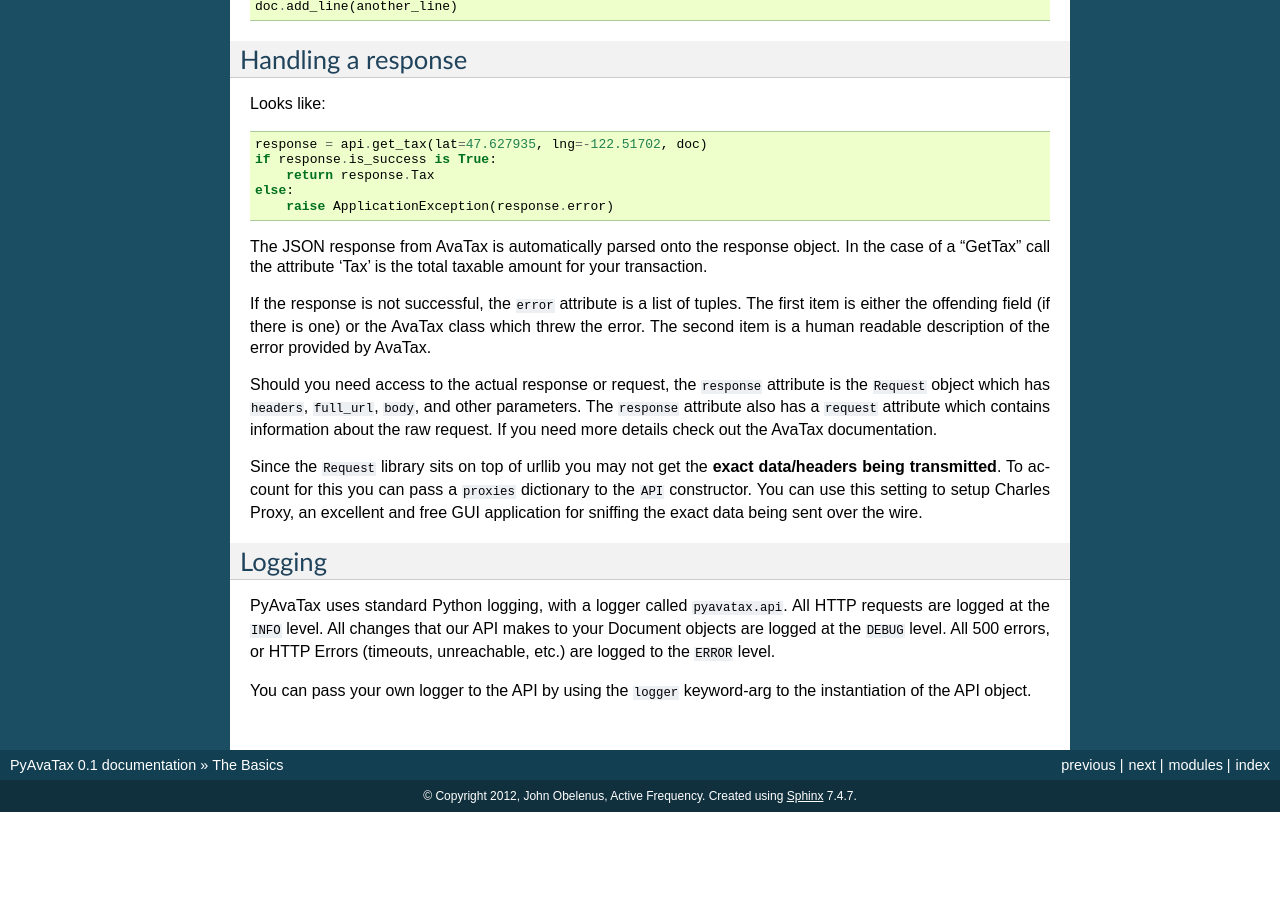
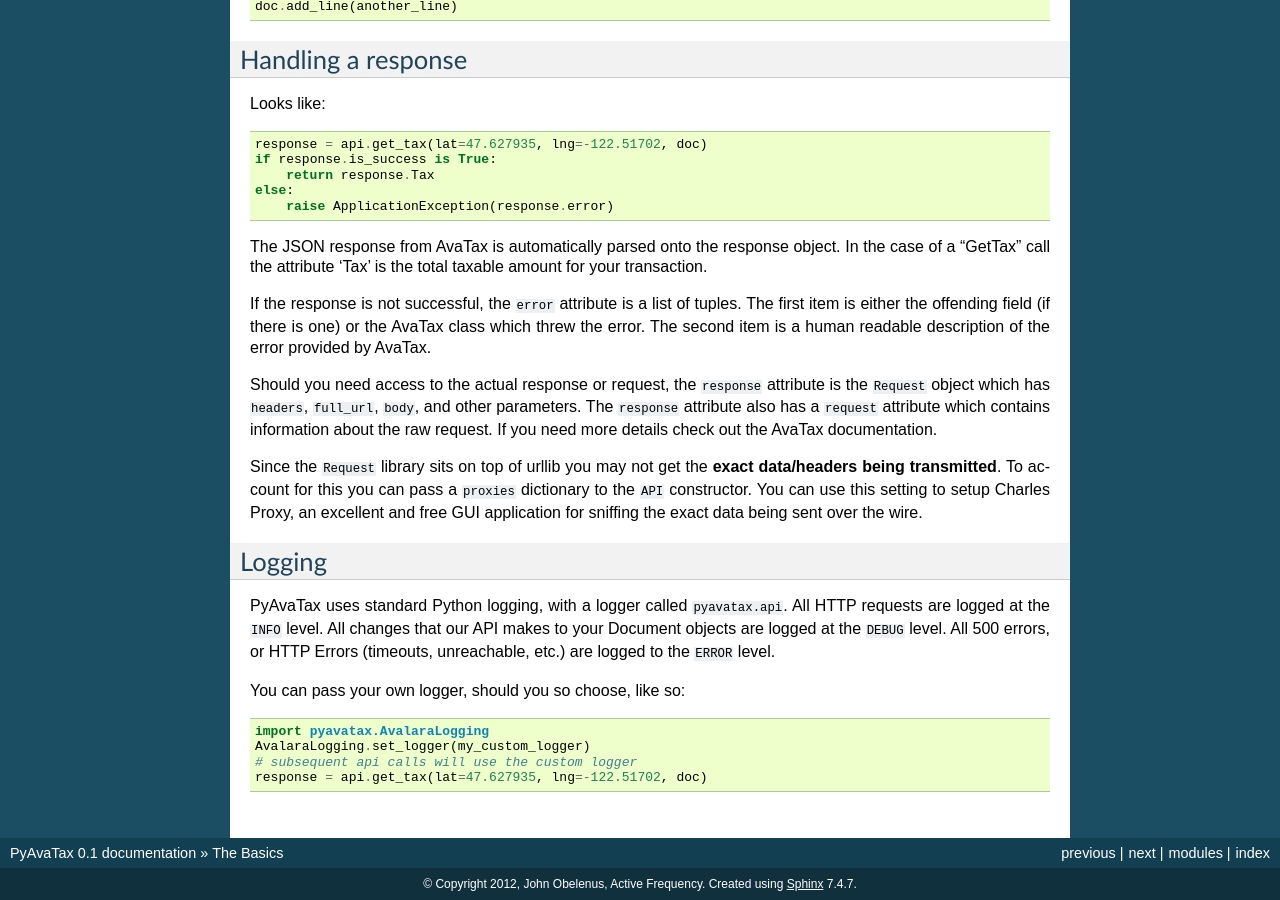
Before and after one commit to activefrequency/pyavatax, a Sphinx documentation site: the page built from docs/basics.rst, in a window 1280 px wide and 900 px high, scrolled down 2115 px. Built offline with Sphinx 7.4.7, drawn with Linux system fonts in a browser that asks for light colours; before the commit the page ends 2927 px from its top, so only the background shows below that.

Commit message:
doc update for new logging technique

```diff
--- a/docs/basics.rst
+++ b/docs/basics.rst
@@ -128,4 +128,9 @@
 
 PyAvaTax uses standard Python logging, with a logger called ``pyavatax.api``. All HTTP requests are logged at the ``INFO`` level. All changes that our API makes to your Document objects are logged at the ``DEBUG`` level. All 500 errors, or HTTP Errors (timeouts, unreachable, etc.) are logged to the ``ERROR`` level.
 
-You can pass your own logger to the API by using the ``logger`` keyword-arg to the instantiation of the API object.
+You can pass your own logger, should you so choose, like so:
+::
+    import pyavatax.AvalaraLogging
+    AvalaraLogging.set_logger(my_custom_logger)
+    # subsequent api calls will use the custom logger
+    response = api.get_tax(lat=47.627935, lng=-122.51702, doc)
```
